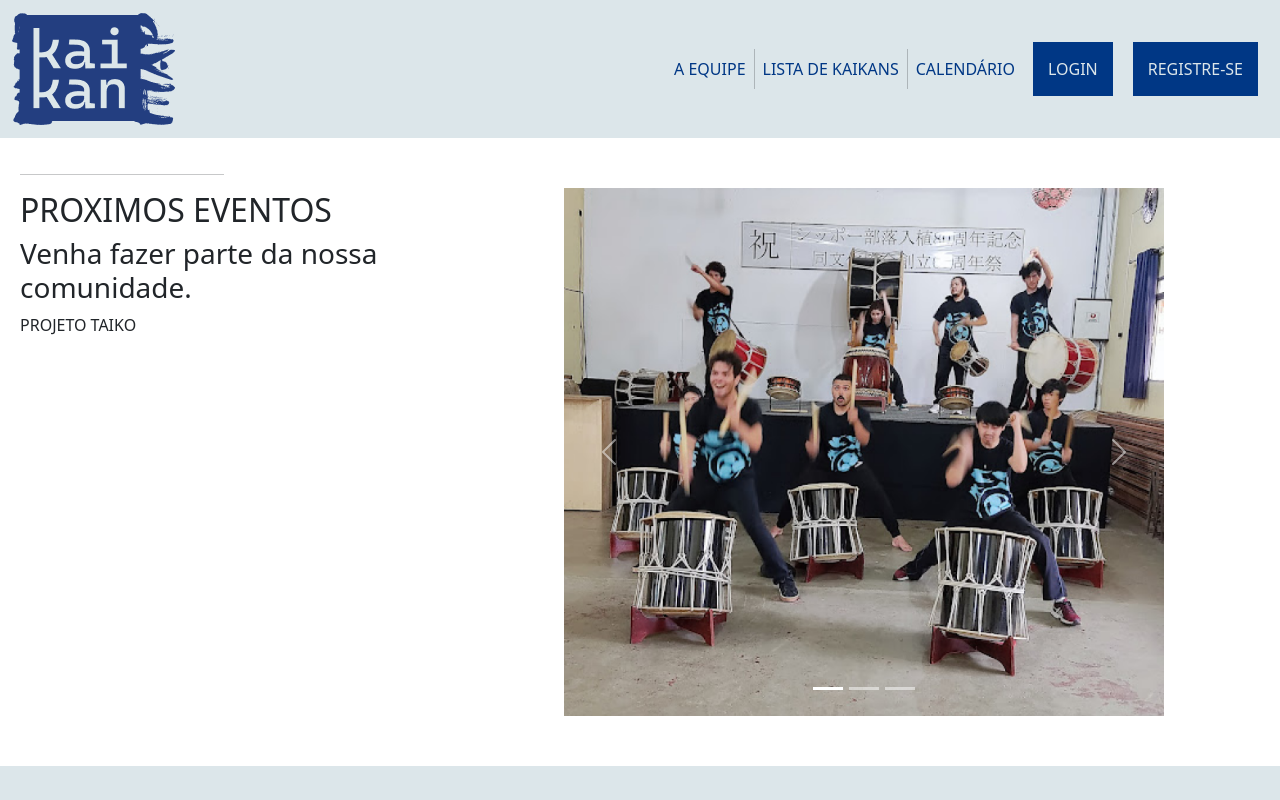
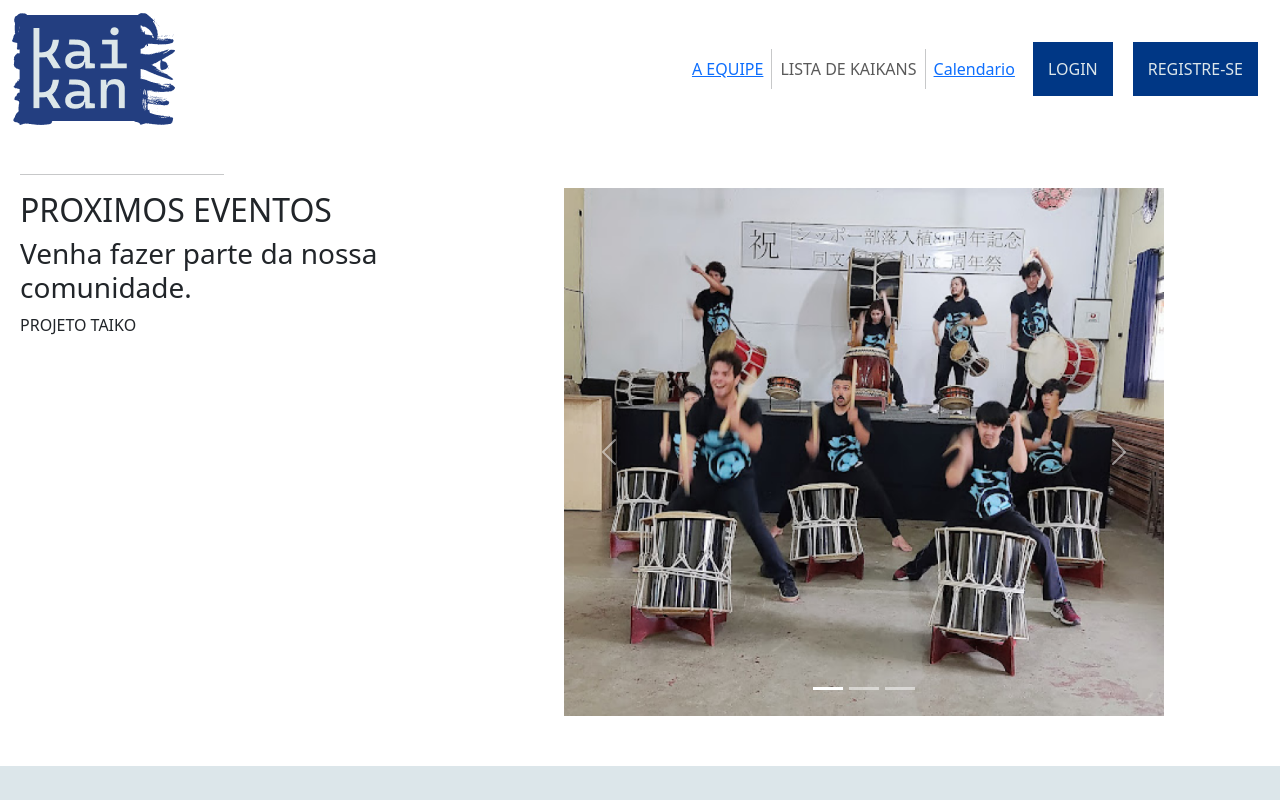
Before and after one commit to VitorToku/KaikanMap, a React (Create React App) app in the folder kaikanmap/: page / in a window 1280 px wide. Shown: the top 800 px of the page. Built offline with nearby package versions, Linux system fonts and the light colour scheme.

Commit message:
Adição de router

```diff
--- a/kaikanmap/src/App.js
+++ b/kaikanmap/src/App.js
@@ -1,24 +1,22 @@
 import 'bootstrap/dist/css/bootstrap.min.css';
 import "bootstrap/dist/js/bootstrap.bundle.min.js";
-import HomePage from './components/home';
-import Org from './components/home'
-import Footer from './components/Footer'
-import Header from './components/Header'
-import styled from 'styled-components'
 
-const StyleBody = styled.html`
-  max-width: 1440px;
-  margin: 0 auto;
-`
+import { Routes, Route } from 'react-router-dom';
+import Calendario from './pages/calendario';
+import Home from './pages/home';
+import Equipe from './pages/equipe';
+
+
+
 
 function App() {
   return (
-    <StyleBody>
-      <Header/>
-      <HomePage/>
-      <Footer/>
-    </StyleBody>
 
+    <Routes>
+      <Route path='/' element={<Home/>}  />
+      <Route path='calendario' element={<Calendario/>} />
+      <Route path='equipe' element={<Equipe/>} />
+    </Routes>
 
   );
 }
--- a/kaikanmap/src/components/ListaPags/index.js
+++ b/kaikanmap/src/components/ListaPags/index.js
@@ -1,9 +1,6 @@
 import styled from 'styled-components'
-import Container from 'react-bootstrap/Container'
-import Navbar from 'react-bootstrap/Navbar'
-import Nav from 'react-bootstrap/Nav';
-import NavDropdown from 'react-bootstrap/NavDropdown';
 import Logo from '../../img/logo.png'
+import {Link} from 'react-router-dom'
 
 const pags = ["A EQUIPE", "LISTA DE KAIKANS", "CALENDÁRIO"]
 
@@ -81,7 +78,7 @@ function ListaPags() {
           <div class="collapse navbar-collapse " id="navbarSupportedContent">
             <ul class="navbar-nav mb-2 mb-lg-0 ms-auto">
               <li class="nav-item">
-                <a class="nav-link" aria-current="page" href="#">A EQUIPE</a>
+                <a class="nav-link" aria-current="page" href="#"><Link to="/equipe">A EQUIPE</Link></a>
               </li>
               <Barra className='vr'></Barra>
               <li class="nav-item">
@@ -89,7 +86,7 @@ function ListaPags() {
               </li>
               <Barra className='vr'></Barra>
               <li class="nav-item">
-                <a class="nav-link" href="#">CALENDÁRIO</a>
+                <a class="nav-link" href="#"><Link to="/calendario">Calendario</Link></a>
               </li>
             </ul>
             <Botao>LOGIN</Botao>
--- a/kaikanmap/src/components/home/index.js
+++ b/kaikanmap/src/components/home/index.js
@@ -1,25 +1,8 @@
 import 'bootstrap/dist/css/bootstrap.min.css';
 import styled from 'styled-components'
-import style from '../../style.css'
 import vitao from '../../img/vitao.png'
 import logo from '../../img/logo.png'
-import Carousel from 'react-bootstrap/Carousel';
 import { Link } from "react-router-dom";
-
-const Containe = styled.div
-    `
-    .containe{
-        display: grid;
-        gap: 12px;
-         grid-template-columns: 1fr, 1fr;
-         grid-template-columns: 1fr, 1fr;
-         grid-template-rows:  2fr, 2fr, 1.6fr;
-         grid-template-areas:
-                            "a m"
-                            "s1 s1 "
-                            ;
-            }
-`
 
 const Corpo = styled.div`
     display: grid;
--- a/kaikanmap/src/index.js
+++ b/kaikanmap/src/index.js
@@ -3,11 +3,14 @@ import ReactDOM from 'react-dom/client';
 import './index.css';
 import App from './App';
 import reportWebVitals from './reportWebVitals';
+import { BrowserRouter } from 'react-router-dom';
 
 const root = ReactDOM.createRoot(document.getElementById('root'));
 root.render(
   <React.StrictMode>
-    <App />
+    <BrowserRouter>
+      <App />
+    </BrowserRouter>
   </React.StrictMode>
 );
 
--- /dev/null
+++ b/kaikanmap/src/pages/home/index.js
@@ -0,0 +1,21 @@
+import Footer from '../../components/Footer'
+import Header from '../../components/Header'
+import HomePage from '../../components/home';
+import styled from 'styled-components'
+
+const StyleBody = styled.html`
+max-width: 1440px;
+margin: 0 auto;
+`
+
+function Home(){
+    return(
+    <StyleBody>
+        <Header/>
+        <HomePage/>
+        <Footer/>
+    </StyleBody>
+    )
+}
+
+export default Home;
```
